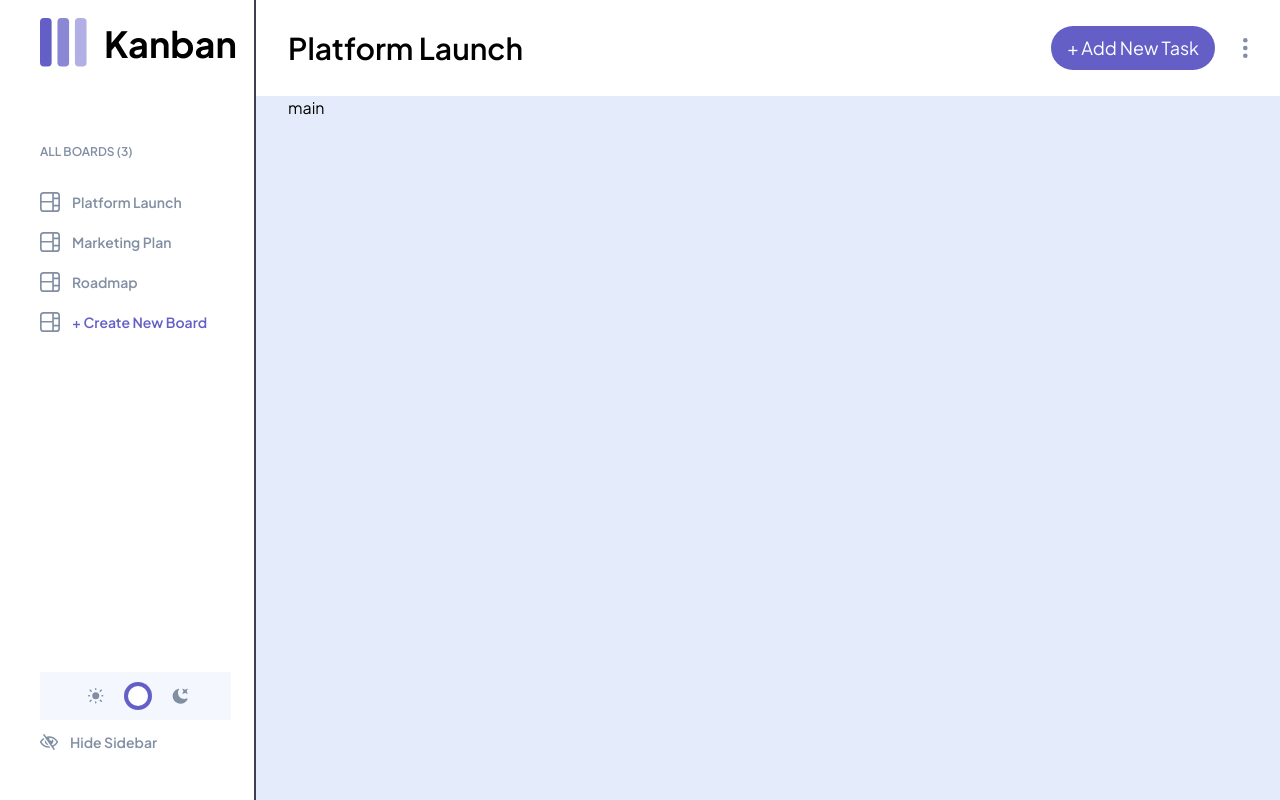
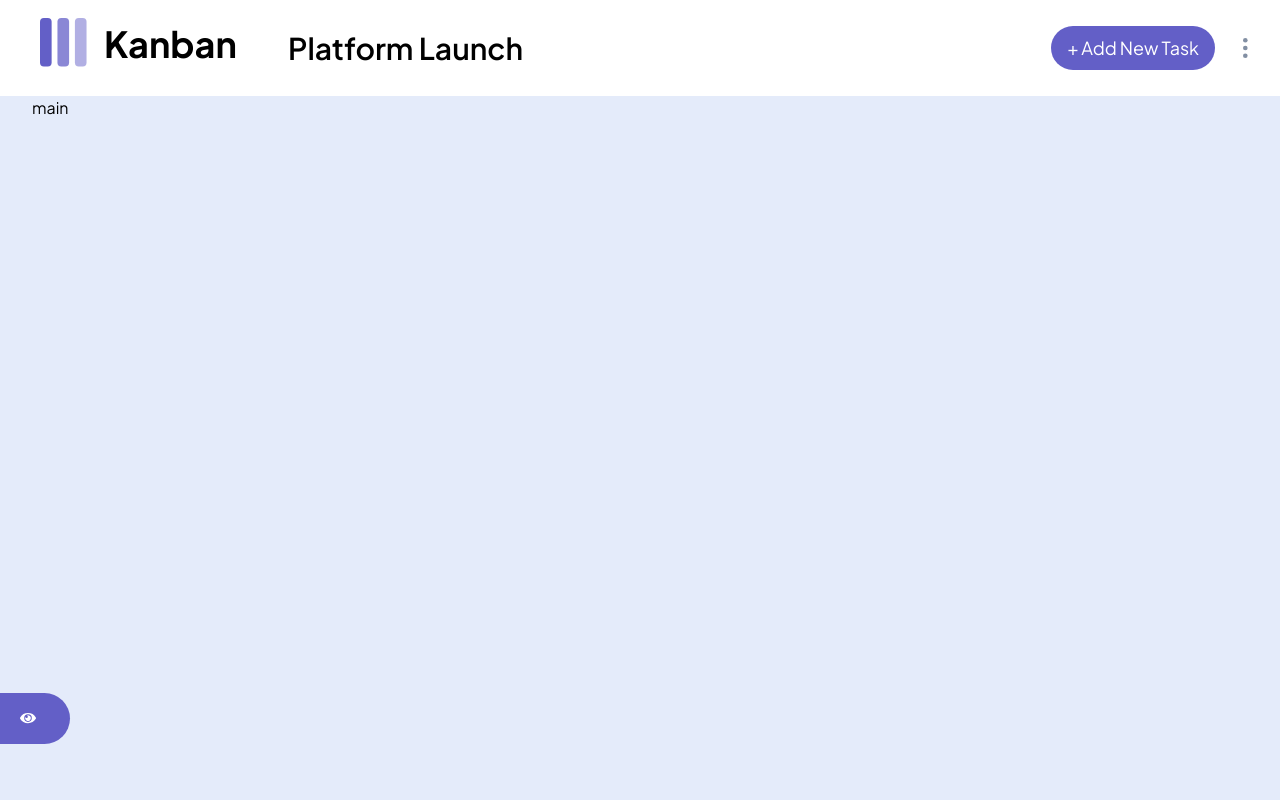
Before and after one commit to Eniola-Bakare/kanban-task-management-app, a React (Vite) app: page / in a window 1280 px wide. Both pictures are taken after a click on the element "Hide Sidebar". Built offline with nearby package versions, Linux system fonts and the light colour scheme.

Commit message:
Feat: toggle side bar

```diff
--- a/src/App.jsx
+++ b/src/App.jsx
@@ -1,4 +1,4 @@
-import { BoardsContextProvider } from "./ContextApi";
+import { BoardsContextProvider } from "./Contexts/ContextApi";
 import Applayout from "./UIs/Applayout";
 
 function App() {
--- a/src/ContextApi.jsx
+++ b/src/Contexts/ContextApi.jsx
@@ -1,10 +1,11 @@
 import { createContext, useContext, useEffect, useState } from "react";
-import { boards as boardsData } from "./data";
+import { boards as boardsData } from "../data";
 
 const BoardsContext = createContext();
 
 function BoardsContextProvider({ children }) {
   const [darkTheme, setDarkTheme] = useState(false);
+  const [showSidebar, setShowSidebar] = useState(false);
 
   function handleDarkThemeChange() {
     console.log(darkTheme);
@@ -21,7 +22,13 @@ function BoardsContextProvider({ children }) {
 
   return (
     <BoardsContext.Provider
-      value={{ boardsData, darkTheme, handleDarkThemeChange }}
+      value={{
+        boardsData,
+        darkTheme,
+        handleDarkThemeChange,
+        showSidebar,
+        setShowSidebar,
+      }}
     >
       {children}
     </BoardsContext.Provider>
--- a/src/UIs/Applayout.jsx
+++ b/src/UIs/Applayout.jsx
@@ -1,15 +1,19 @@
 import Header from "./Header";
 import Sidebar from "./Sidebar";
 import MainBar from "./MainBar";
+import HiddenSidebar from "./HiddenSidebar";
+import { useBoardsContext } from "../Contexts/ContextApi";
 
 function Applayout() {
+  const { showSidebar } = useBoardsContext();
   return (
-    <div className="w-full h-[100%] ">
+    <div className="w-full h-[100%] relative">
       <Header />
       <main className="header-board-info flex justify-start h-[88%]">
-        <Sidebar />
+        {showSidebar || <Sidebar />}
         <MainBar />
       </main>
+      {showSidebar && <HiddenSidebar />}
     </div>
   );
 }
--- /dev/null
+++ b/src/UIs/HiddenSidebar.jsx
@@ -0,0 +1,13 @@
+import { useBoardsContext } from "../Contexts/ContextApi";
+
+function HiddenSidebar() {
+  const { setShowSidebar } = useBoardsContext();
+
+  return (
+    <div className="bg-purple-primary w-[70px] absolute bottom-14 rounded-r-full px-5 py-5 cursor-pointer " onClick={()=>{setShowSidebar(false)}}>
+      <img src="./icon-show-sidebar.svg" alt="eye icon" />
+    </div>
+  )
+}
+
+export default HiddenSidebar
--- a/src/UIs/Logo.jsx
+++ b/src/UIs/Logo.jsx
@@ -1,6 +1,6 @@
 function Logo() {
   return (
-    <div className="flex w-full items-center border-r-2 py-4 px-10 border-r-grey-light">
+    <div className="flex w-full items-center dark:border-r-2 py-4 px-10 dark:border-r-grey-light">
         <img src="./logo-light.svg" className="w-['100%'] h-16" />
       <p className="logo-text text-4xl font-black pb-2 dark:text-white">Kanban</p>
     </div>
--- a/src/UIs/MainBar.jsx
+++ b/src/UIs/MainBar.jsx
@@ -2,7 +2,7 @@ import HeaderDetails from "./HeaderDetails";
 
 function MainBar() {
   return (
-    <div className="bg-neutral w-[80%] dark:bg-black-light px-8 h-[100%]">
+    <div className="bg-neutral w-full dark:bg-black-light px-8 h-[100%]">
       main
     </div>
   );
--- a/src/UIs/Sidebar.jsx
+++ b/src/UIs/Sidebar.jsx
@@ -1,5 +1,5 @@
 import { useEffect, useState } from "react";
-import { useBoardsContext } from "../ContextApi";
+import { useBoardsContext } from "../Contexts/ContextApi";
 import Toggler from "./Toggler";
 // import { boards as boardsData } from "../data";
 
@@ -12,7 +12,7 @@ function Sidebar() {
 
   return (
     // w-3/12
-    <div className="w-[20%] h-[100%] border-r-2 pt-12 px-10 border-r-grey-light flex flex-col relative dark:bg-grey-dark">
+    <div className="w-[20%] h-[100%] dark:border-r-2 dark:border-r-grey-light pt-12 px-10 flex flex-col relative dark:bg-grey-dark">
       <p className="mb-8 font-semibold text-grey-scale text-xs">
         ALL BOARDS ({totalBoards})
       </p>
--- a/src/UIs/Toggler.jsx
+++ b/src/UIs/Toggler.jsx
@@ -1,25 +1,31 @@
-import { useBoardsContext } from "../ContextApi";
+import { useBoardsContext } from "../Contexts/ContextApi";
 
 function Toggler() {
-  const { darkTheme, handleDarkThemeChange } = useBoardsContext();
+  const { darkTheme, handleDarkThemeChange, setShowSidebar } =
+    useBoardsContext();
 
   return (
     <section className="toggle absolute w-[75%] bottom-0 pb-12">
-      <div className="theme flex h-10 px-12 py-6 items-center justify-between gap-5 bg-neutral-light dark:bg-black-light">
+      <div className="theme flex h-10 px-7 py-6 items-center justify-between gap-5 bg-neutral-light dark:bg-black-light">
         <img src="./icon-light-theme.svg" alt="sun icon" className="w-4" />
         <div
-          className="toggler h-7 w-14 rounded-3xl flex items-center cursor-pointer bg-purple-primary"
+          className="toggler h-7 w-16 rounded-3xl flex items-center cursor-pointer bg-purple-primary"
           onClick={handleDarkThemeChange}
         >
           {!darkTheme ? (
-            <div className="toggle-left h-5 w-5 bg-white  rounded-full m-1 transition delay-1000 duration-1000"></div>
+            <div className="toggle-left h-5 w-5 bg-white  rounded-full m-1 mr-8 transition delay-1000 duration-1000"></div>
           ) : (
             <div className="toggle-right h-5 w-5 bg-white  rounded-full mt-1 mr-1 mb-1 ml-8 transition delay-1000 duration-1000 "></div>
           )}
         </div>{" "}
         <img src="./icon-dark-theme.svg" alt="moon icon " className="w-4" />
       </div>
-      <div className="show-sidebar cursor-pointer flex w-fit gap-3 pt-3 items-center">
+      <div
+        className="show-sidebar cursor-pointer flex w-fit gap-3 pt-3 items-center"
+        onClick={() => {
+          setShowSidebar(true);
+        }}
+      >
         <img src="./icon-hide-sidebar.svg" alt="eye icon" className="h-4" />
         <span className="font-semibold text-grey-scale text-sm">
           Hide Sidebar
```
